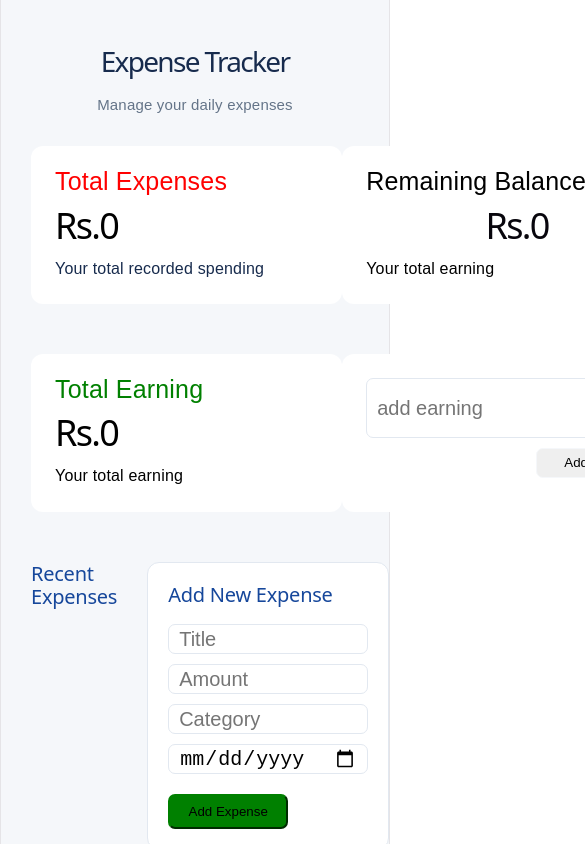
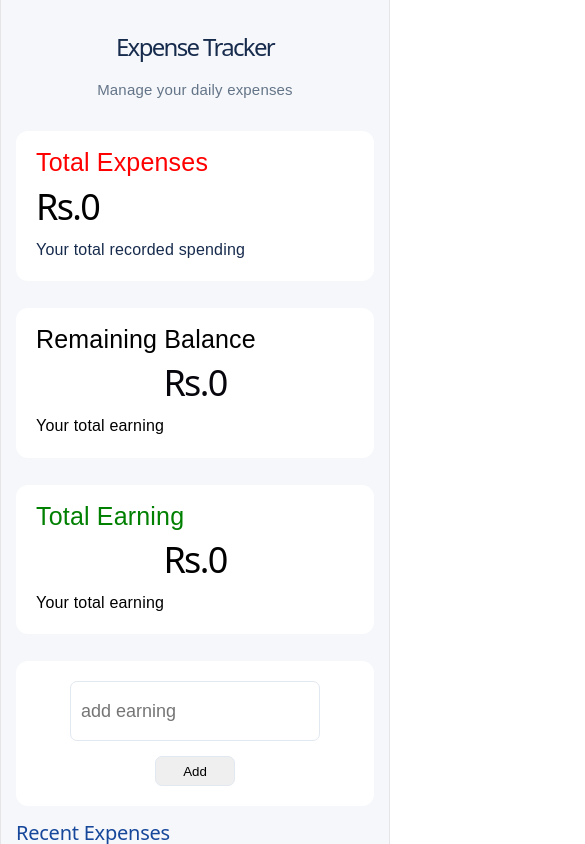
Before and after one commit to Rhishav19/expenses_tracker, a React (Vite) app: page / in a window 390 px wide. Shown: the top 844 px of the page, 585 px wide, since content can reach past the window. Built offline with nearby package versions, Linux system fonts and the light colour scheme.

Commit message:
added edit expenses button and its functionality

```diff
--- a/src/App.css
+++ b/src/App.css
@@ -1,3 +1,8 @@
+
+/* ==============================
+   GLOBAL STYLES
+============================== */
+
 * {
   box-sizing: border-box;
 }
@@ -9,30 +14,60 @@ body {
   color: #172B4D;
 }
 
+button {
+  cursor: pointer;
+  font-family: inherit;
+}
+
+/* ==============================
+   MAIN CONTAINERS
+============================== */
+
 .app-container {
   min-height: 100vh;
   padding: 30px;
   background-color: #F5F7FA;
 }
-.dark-app-container{
+
+.dark-app-container {
   min-height: 100vh;
   padding: 30px;
   background-color: #111827;
+  color: #F9FAFB;
 }
+
+/* ==============================
+   HEADER
+============================== */
 
 .app-header {
   margin-bottom: 30px;
   font-size: 28px;
   color: #172B4D;
 }
-.app-header h1{
+
+.app-header h1 {
   font-size: 28px;
   color: #172B4D;
 }
-.app-header p{
+
+.app-header p {
   font-size: 15px;
   color: #647488;
 }
+
+.dark-app-container .app-header,
+.dark-app-container .app-header h1 {
+  color: #F9FAFB;
+}
+
+.dark-app-container .app-header p {
+  color: #9CA3AF;
+}
+
+/* ==============================
+   MAIN CONTENT
+============================== */
 
 .main-content {
   max-width: 1100px;
@@ -41,226 +76,436 @@ color: #647488;
   grid-template-columns: 2fr 1fr;
   gap: 30px;
 }
-.delete-btn{
-  width: 120px;
-  height: 35px;
-  border-radius: 10px;
-  border-color: red;
-  background-color: red;
-  font-size: 15px;
-  margin-top: 5px;
-}
-.expense-details{
+
+/* ==============================
+   EXPENSE CARDS
+============================== */
+
+.expense-details {
   display: flex;
-  justify-content: space-evenly;
+  justify-content: space-between;
   align-items: center;
+  gap: 20px;
   padding: 20px;
   margin-bottom: 15px;
   border: 1px solid #E2E8F0;
-  border-radius: 10px;
+  border-radius: 12px;
   background-color: white;
+  transition: transform 0.2s ease, box-shadow 0.2s ease;
 }
-.expense-form{
+
+.expense-details:hover {
+  transform: translateY(-2px);
+  box-shadow: 0 4px 12px rgba(0, 0, 0, 0.08);
+}
+
+.expense-info {
+  min-width: 0;
+}
+
+.expense-info h3 {
+  margin: 0 0 10px;
+  font-size: 18px;
+  color: #172B4D;
+  text-transform: capitalize;
+}
+
+.expense-meta {
+  display: flex;
+  flex-wrap: wrap;
+  gap: 15px;
+  color: #647488;
+  font-size: 14px;
+}
+
+.expense-actions {
+  display: flex;
+  flex-direction: column;
+  align-items: flex-end;
+  gap: 10px;
+  flex-shrink: 0;
+}
+
+.expense-amount {
+  margin: 0;
+  color: #DC2626;
+  font-size: 20px;
+  font-weight: 600;
+}
+
+/* ==============================
+   DELETE BUTTON
+============================== */
+
+.delete-btn {
+  width: auto;
+  height: auto;
+  padding: 8px 14px;
+  border: 1px solid #DC2626;
+  border-radius: 7px;
+  background-color: #DC2626;
+  color: white;
+  font-size: 13px;
+  transition: background-color 0.2s ease;
+}
+
+.delete-btn:hover {
+  background-color: #B91C1C;
+}
+.edit-btn{
+  width: auto;
+  height: auto;
+  padding: 8px 14px;
+  border-radius: 7px;
+  background-color: #9CA3AF;
+  color: white;
+  font-size: 13px;
+  transition: background-color 0.2s ease;
+  outline: none;
+  border: 1px solid #9CA3AF;
+}
+
+
+/* ==============================
+   EXPENSE FORM
+============================== */
+
+.expense-form {
   background-color: white;
   padding: 20px;
   border-radius: 12px;
   border: 1px solid #E2E8F0;
 }
-.expense-list h2, .expense-form h2{
-  color: #16479b;
+
+.expense-list h2,
+.expense-form h2 {
+  color: #16479B;
   font-size: 20px;
   text-align: start;
 }
 
-.total-expense p{
-  text-align: start;
-}
-.inputs input{
+.inputs input {
   width: 200px;
-  height: 30px;
+  height: 40px;
   border-radius: 7px;
   background-color: white;
-  font-size: 20px;
+  font-size: 16px;
   color: black;
   margin-top: 10px;
-  border-color: black;
   padding: 10px;
   outline: none;
   border: 1px solid #E2E8F0;
 }
-.input{
-  display:flex;
+
+.inputs input:focus {
+  border-color: #2563EB;
+}
+
+.input {
+  display: flex;
   flex-direction: column;
   gap: 12px;
 }
-.add-expenses-btn{
+
+.add-expenses-btn {
   width: 120px;
   height: 35px;
   border-radius: 7px;
   margin-top: 20px;
   margin-right: 80px;
   background-color: green;
-  border-color: green;
+  border: 1px solid green;
+  color: white;
 }
-.total-expense{
+
+.add-expenses-btn:hover {
+  background-color: #15803D;
+}
+
+/* ==============================
+   SUMMARY CARDS
+============================== */
+
+.total-expense,
+.total-earning,
+.remaining-balance,
+.add-earning {
   width: 100%;
   max-width: 350px;
   min-height: 120px;
   padding: 1.5rem;
   height: fit-content;
   border-radius: 12px;
-  background-color:white ;
+  background-color: white;
   margin-bottom: 50px;
+}
 
+.total-expense p {
+  text-align: start;
+}
 
-}
-.total-expense h1{
+.total-expense h1 {
   color: black;
   text-align: start;
+}
 
-}
-.total-label{
+.total-label {
   color: red;
   font-size: 25px;
   font-weight: 500;
   margin: 0;
 }
-.total-earning{
- width: 100%;
-  max-width: 350px;
-  min-height: 120px;
-  padding: 1.5rem;
-  height: fit-content;
-  border-radius: 12px;
-  background-color:white ;
-  margin-bottom: 50px;
-}
-.total-earning-label{
+
+.total-earning-label {
   color: green;
   font-size: 25px;
   font-weight: 500;
   margin: 0;
   text-align: start;
 }
-.total-earning p{
+
+.total-earning p,
+.remaining-balance p {
   color: black;
   text-align: start;
+}
 
-}
-.remaining-balance{
- width: 100%;
-  max-width: 350px;
-  min-height: 120px;
-  padding: 1.5rem;
-  height: fit-content;
-  border-radius: 12px;
-  background-color:white ;
-  margin-bottom: 50px;
-}
-.remaining-balance-label{
-  color: red;
+.remaining-balance-label {
+  color: #16479B;
   font-size: 25px;
   font-weight: 500;
   margin: 0;
 }
-.remaining-balance p{
+
+.total-earning-amount {
   color: black;
-  text-align: start;
+  margin-right: 200px;
+}
 
+.ramaining-balance-amount {
+  color: black;
+  padding-right: 200px;
 }
-.expenses-cards{
+
+/* ==============================
+   SUMMARY GRID
+============================== */
+
+.expenses-cards {
   display: grid;
-  grid-template-columns: 1fr 1fr ;
-  gap: 0px;
+  grid-template-columns: repeat(2, minmax(0, 1fr));
+  gap: 20px;
 }
-.earning-input{
-  width: 250px;
+
+/* ==============================
+   ADD EARNING
+============================== */
+
+.earning-input {
+  width: 100%;
+  max-width: 250px;
   height: 60px;
   border-radius: 7px;
   background-color: white;
-  font-size: 20px;
+  font-size: 18px;
   color: black;
-  border-color: black;
   padding: 10px;
   outline: none;
   border: 1px solid #E2E8F0;
-  margin-right: 80px;
+}
 
-}
-.add-earning-btn{
+.add-earning-btn {
   width: 80px;
   height: 30px;
-  border: 1px solid #F5F7FA;
+  border: 1px solid #E2E8F0;
   border-radius: 7px;
-  margin-bottom: 0px;
-  margin-left: 170px;
+  margin-top: 15px;
 }
-.add-earning{
-  display: grid;
-  gap: 0;
-  width: 100%;
-  max-width: 350px;
-  min-height: 120px;
-  padding: 1.5rem;
 
-  border-radius: 12px;
-  background-color:white ;
-  margin-bottom: 50px;
+.add-earning-btn:hover {
+  background-color: #E2E8F0;
+}
 
+/* ==============================
+   DARK MODE BUTTONS
+============================== */
+
+.mode-btn-container {
+  display: flex;
+  gap: 10px;
 }
-.total-earning-amount{
-  color: black;
-  margin-right: 200px;
 
-}
-.ramaining-balance-amount{
-  color: black;
-  padding-right: 200px;
-}
-.dark-mode-btn{
-  background-color: black;
+.dark-mode-btn,
+.light-mode-btn {
   width: 80px;
   height: 30px;
   border-radius: 7px;
-  border: 1px solid black;
   cursor: pointer;
 }
-  .light-mode-btn{
-  background-color: white;
-  width: 80px;
-  height: 30px;
-  border-radius: 7px;
+
+.dark-mode-btn {
+  background-color: black;
   border: 1px solid black;
-  cursor: pointer;
-  color: black;
-  margin-left: 10px;
-
+  color: white;
 }
 
-.mode-btn-container{
-  display: flex;
+.light-mode-btn {
+  background-color: white;
+  border: 1px solid black;
+  color: black;
 }
-.dark-app-container .total-expense ,.dark-app-container .total-earning,.dark-app-container .remaining-balance ,.dark-app-container .add-earning{
+
+/* ==============================
+   DARK MODE - SUMMARY CARDS
+============================== */
+
+.dark-app-container .total-expense,
+.dark-app-container .total-earning,
+.dark-app-container .remaining-balance,
+.dark-app-container .add-earning {
   background-color: #1F2937;
   border: 1px solid #374151;
-}.dark-app-container .total-expense h1,.dark-app-container .total-earning p,.dark-app-container .remaining-balance p,.dark-app-container .total-earning-amount, .dark-app-container.ramaining-balance-amount,.dark-app-container .total-desc{
-  color:#F9FAFB ;
 }
-.dark-app-container .remaining-balance-amount{
-  display: flex;
+
+.dark-app-container .total-expense h1,
+.dark-app-container .total-earning p,
+.dark-app-container .remaining-balance p,
+.dark-app-container .total-earning-amount,
+.dark-app-container .ramaining-balance-amount {
+  color: #F9FAFB;
 }
-.dark-app-container .earning-input , .dark-app-container .expense-form{
+
+.dark-app-container .total-label {
+  color: #F87171;
+}
+
+.dark-app-container .total-earning-label {
+  color: #4ADE80;
+}
+
+/* ==============================
+   DARK MODE - EXPENSE CARDS
+============================== */
+
+.dark-app-container .expense-details {
+  background-color: #1F2937;
+  border: 1px solid #374151;
+}
+
+.dark-app-container .expense-info h3 {
+  color: #F9FAFB;
+}
+
+.dark-app-container .expense-meta {
+  color: #9CA3AF;
+}
+
+/* ==============================
+   DARK MODE - FORMS
+============================== */
+
+.dark-app-container .earning-input,
+.dark-app-container .expense-form {
   background-color: #374151;
   color: #F9FAFB;
-  border: 1px solid #F9FAFB;
+  border: 1px solid #4B5563;
 }
-.dark-app-container .inputs input{
+
+.dark-app-container .inputs input {
   background-color: #1F2937;
   color: #F9FAFB;
-  border: 1px solid #F9FAFB;
+  border: 1px solid #4B5563;
 }
-.dark-app-container .expense-details{
-  background-color: #1F2937;
-  Border: 1px solid #374151;
-  color: #F9FAFB;
+
+.dark-app-container .expense-form h2,
+.dark-app-container .expense-list h2 {
+  color: #60A5FA;
 }
+
+.dark-app-container .earning-input::placeholder,
+.dark-app-container .inputs input::placeholder {
+  color: #9CA3AF;
+}
+
+/* ==============================
+   RESPONSIVE DESIGN
+============================== */
+
+@media (max-width: 900px) {
+  .main-content {
+    grid-template-columns: 1fr;
+  }
+
+  .expenses-cards {
+    grid-template-columns: repeat(2, minmax(0, 1fr));
+  }
+
+  .total-expense,
+  .total-earning,
+  .remaining-balance,
+  .add-earning {
+    max-width: 100%;
+  }
+}
+
+@media (max-width: 600px) {
+  .app-container,
+  .dark-app-container {
+    padding: 15px;
+  }
+
+  .app-header h1 {
+    font-size: 24px;
+  }
+
+  .expenses-cards {
+    grid-template-columns: 1fr;
+    gap: 12px;
+  }
+
+  .total-expense,
+  .total-earning,
+  .remaining-balance,
+  .add-earning {
+    margin-bottom: 15px;
+    padding: 20px;
+  }
+
+  .expense-details {
+    padding: 15px;
+    gap: 10px;
+  }
+
+  .expense-info h3 {
+    font-size: 16px;
+  }
+
+  .expense-meta {
+    flex-direction: column;
+    gap: 5px;
+    font-size: 12px;
+  }
+
+  .expense-amount {
+    font-size: 16px;
+  }
+
+  .delete-btn {
+    padding: 7px 10px;
+    font-size: 12px;
+  }
+
+  .inputs input {
+    width: 100%;
+  }
+
+  .add-expenses-btn {
+    margin-right: 0;
+  }
+
+  .total-earning-amount,
+  .ramaining-balance-amount {
+    margin-right: 0;
+    padding-right: 0;
+  }
+}
--- a/src/App.jsx
+++ b/src/App.jsx
@@ -69,15 +69,32 @@ function App(){
   let totalExpenses=expense.reduce((accumulator,currentItem)=>{
     return accumulator+currentItem.amount},0);
 
-  const addExpense = () => {
+
+const addExpense = () => {
   if (!newExpense.title || !newExpense.amount) return;
 
-  setExpense([...expense, {
-    ...newExpense,
-    id: Date.now(),
-    amount: Number(newExpense.amount)
-  }]);
+  if (newExpense.id) {
+    // Update existing expense
+    setExpense(prevExpense =>
+      prevExpense.map(item =>
+        item.id === newExpense.id
+          ? { ...newExpense, amount: Number(newExpense.amount) }
+          : item
+      )
+    );
+  } else {
+    // Add new expense
+    setExpense(prevExpense => [
+      ...prevExpense,
+      {
+        ...newExpense,
+        id: Date.now(),
+        amount: Number(newExpense.amount)
+      }
+    ]);
+  }
 
+  // Reset form
   setNewExpense({
     id: "",
     title: "",
@@ -87,21 +104,34 @@ function App(){
   });
 };
 
+
   const deleteExpense = (id) => {
     setExpense(expense.filter((item) => item.id !== id));
   }
 
-  let expenses = expense.map((item)=>(
-    <ExpensesItem key={item.id} expense={item} deleteExpense={deleteExpense} />
-  ));
+
   let remainingBalance = earning-totalExpenses;
 
   const toggleDarkMode = ()=> {
     setDarkMode(prevDarkMode=>!prevDarkMode);
   }
 
+  // edit expense
+
+  const editExpense=(item)=>{
+    setNewExpense({
+      id:item.id,
+      title:item.title,
+      ammont:item.amount,
+      category:item.category,
+      date:item.date
+    });
+  };
 
 
+   let expenses = expense.map((item)=>(
+    <ExpensesItem key={item.id} expense={item} deleteExpense={deleteExpense} editExpense={editExpense}/>
+  ));
 
 return (
   <div className={darkMode?"dark-app-container":"app-container"}>
@@ -144,10 +174,10 @@ return (
         <h2>Add New Expense</h2>
 
         <div className="inputs">
-          <input type="text" placeholder="Title" onChange={updateSetNewTitle} />
-          <input type="number" placeholder="Amount" onChange={updateSetNewAmount} />
-          <input type="text" placeholder="Category" onChange={updateSetNewCategory} />
-          <input type="date" onChange={updateSetNewDate} />
+          <input type="text" placeholder="Title" onChange={updateSetNewTitle} value={newExpense.title} />
+          <input type="number" placeholder="Amount" onChange={updateSetNewAmount}  value={newExpense.amount}/>
+          <input type="text" placeholder="Category" onChange={updateSetNewCategory} value={newExpense.category}/>
+          <input type="date" onChange={updateSetNewDate} value={newExpense.date}/>
 
           <button onClick={addExpense} className="add-expenses-btn">
             Add Expense
```
Also changed, not shown: src/ExpensesItem.jsx (+24 -13 lines). Lines whose indentation alone changed are shown as unchanged.
